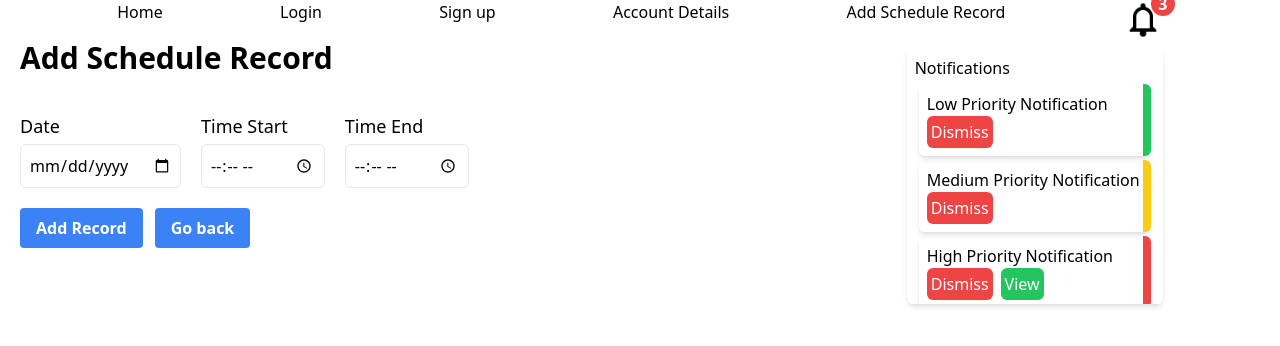
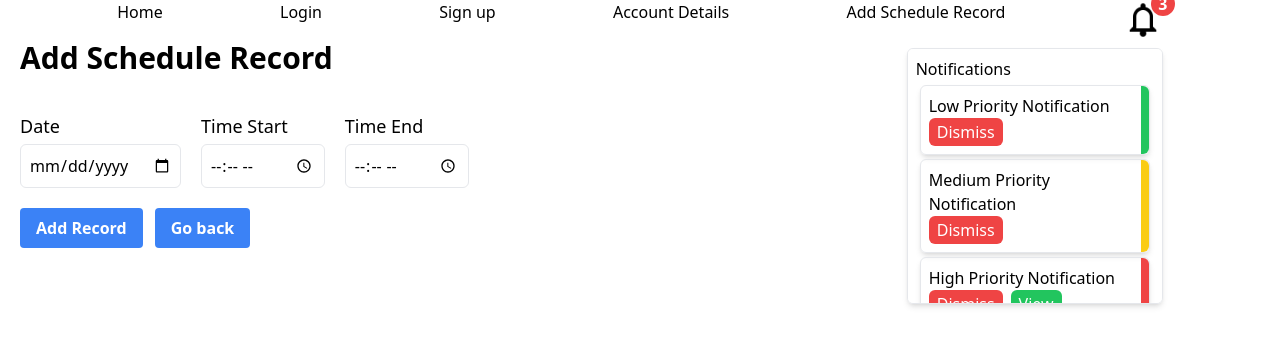
Before and after one commit to Sirderyl/Team-Project-and-Proffesionalism, a React (Vite) app in the folder Volunteering/: page /account-details/add-schedule-record in a window 1280 px wide. Both pictures are taken after a click on the picture 1142 px from the left and 20 px from the top of the page. Shown: the top 346 px of the page. Built offline with nearby package versions, Linux system fonts and the light colour scheme.

Commit message:
Minor styling changes

```diff
--- a/Volunteering/src/components/Notification.jsx
+++ b/Volunteering/src/components/Notification.jsx
@@ -9,13 +9,13 @@ export default function Notification({ message, close, priority, link }) {
     };
 
     return (
-        <div className="flex-grow notification shadow-md rounded-md p-2 m-1 relative">
+        <div className="border flex-grow notification shadow-md rounded-md p-2 m-1 relative">
             <div className={`absolute top-0 right-0 h-full ${notificationPriority[priority]} w-2 rounded-tr-md rounded-br-md`}></div>
             <p>{message}</p>
-            <button className={"bg-red-500 hover:bg-red-700 text-white mr-2 rounded-md p-1"} onClick={close}>Dismiss</button>
+            <button className={"bg-red-500 hover:bg-red-700 text-white mr-2 rounded-md p-0.5 pr-2 pl-2"} onClick={close}>Dismiss</button>
             {link && (
                 <Link to={link}>
-                    <button className={"bg-green-500 hover:bg-green-700 text-white rounded-md p-1"}>View</button>
+                    <button className={"bg-green-500 hover:bg-green-700 text-white rounded-md p-0.5 pr-2 pl-2"}>View</button>
                 </Link>
             )}
         </div>
--- a/Volunteering/src/components/NotificationHandler.jsx
+++ b/Volunteering/src/components/NotificationHandler.jsx
@@ -36,14 +36,14 @@ export default function NotificationHandler() {
         <div className="relative flex items-center">
             <img src={bellIcon} alt="Notification Bell" className="h-10 w-10 cursor-pointer" onClick={toggleShowNotifications} />
             {showNotifications && (
-                <div className="absolute top-full right-0 mt-2 w-64 bg-white shadow-md rounded-md p-2 max-h-64 overflow-y-scroll">
+                <div className="border absolute top-full right-0 mt-2 w-64 bg-white shadow-md rounded-md p-2 max-h-64 overflow-y-scroll">
                     <div>Notifications</div>
                     {notifications.map(notification => (
                         <Notification
                             key={notification.id}
                             message={notification.message}
                             priority={notification.priority}
-                            link ={notification.link}
+                            link={notification.link}
                             close={() => removeNotification(notification.id)}
                         />
                     ))}
```
